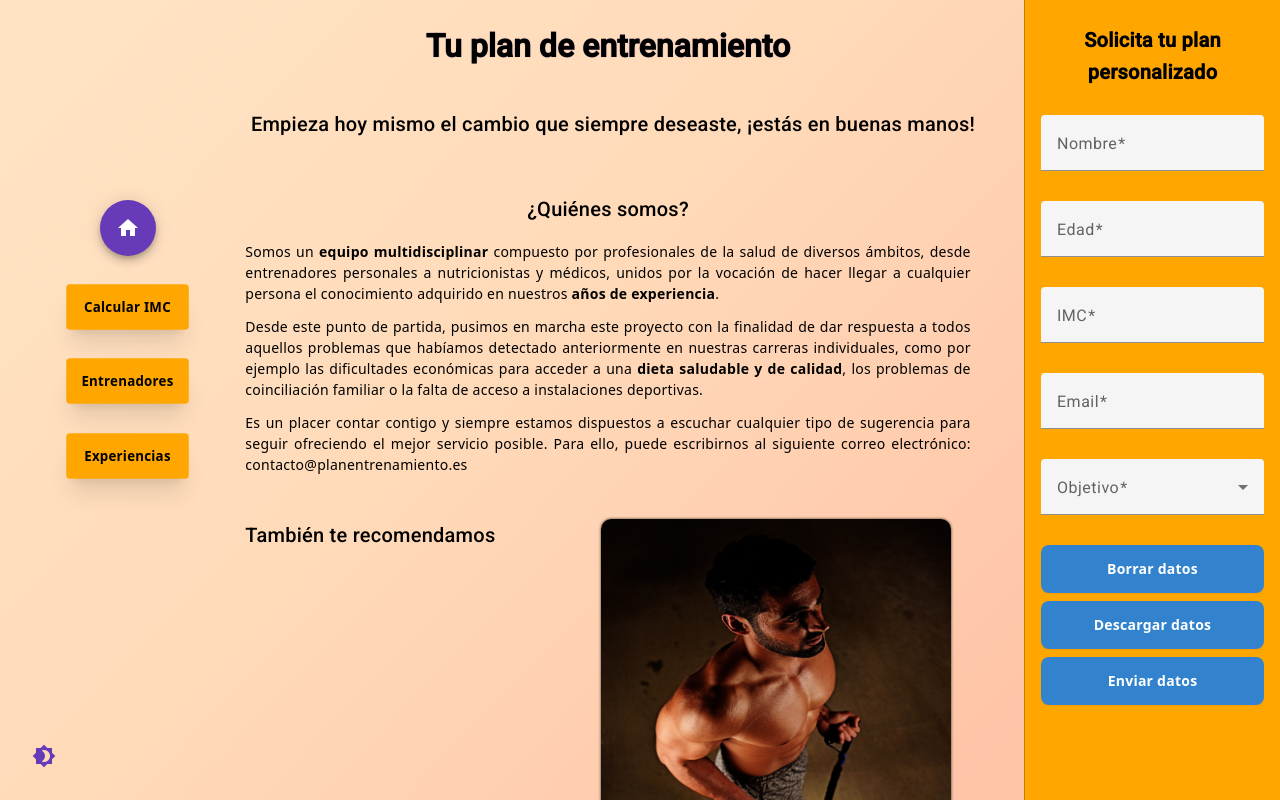
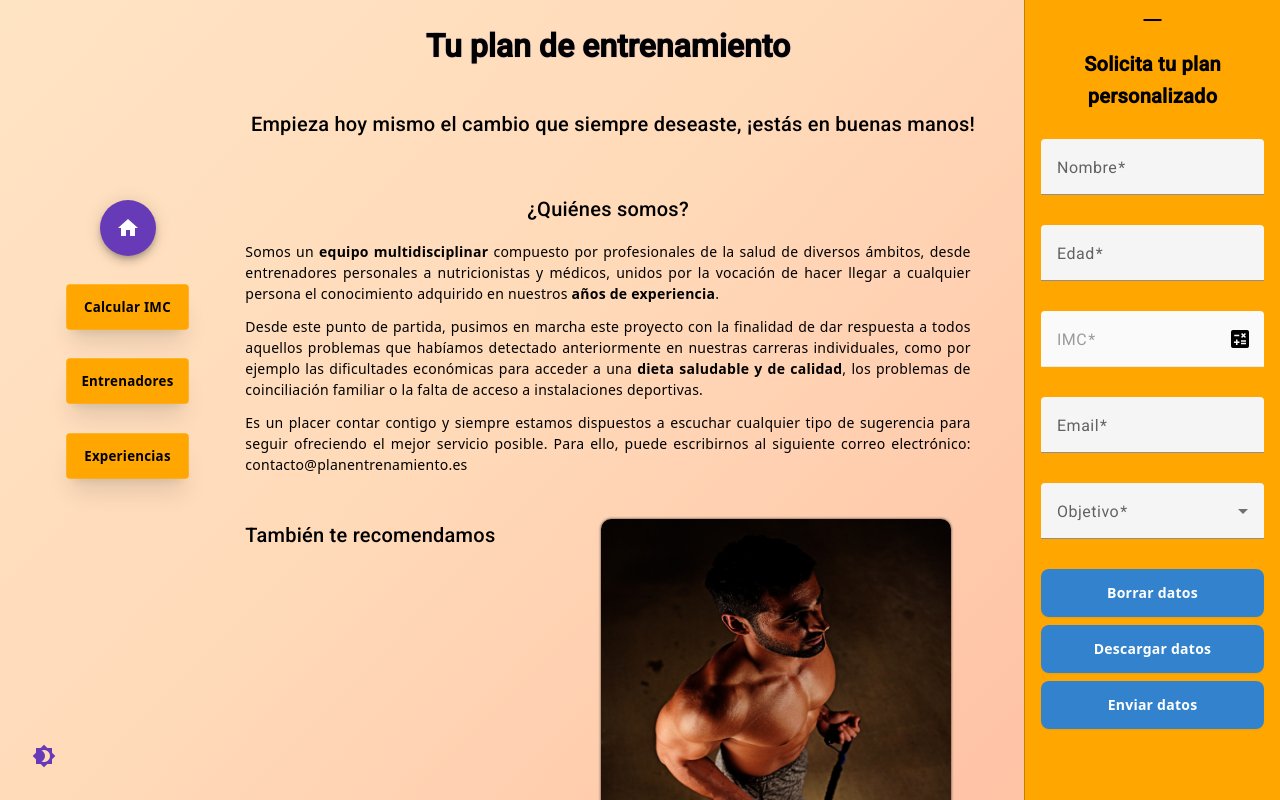
Before and after one commit to Criscode2022/plan-entrenamiento, an Angular app in the folder Código fuente sin compilar/PlanDeEntrenamiento/: page / in a window 1280 px wide. Shown: the top 800 px of the page. Built offline with nearby package versions, Linux system fonts and the light colour scheme.

Commit message:
Improved UX for IMC

```diff
--- a/Código fuente sin compilar/PlanDeEntrenamiento/src/app/core/layout/aside/aside.component.html
+++ b/Código fuente sin compilar/PlanDeEntrenamiento/src/app/core/layout/aside/aside.component.html
@@ -1,4 +1,4 @@
-<mat-icon>maximize</mat-icon>
+<mat-icon class="hidden md:block">maximize</mat-icon>
 
 <h2>Solicita tu plan personalizado</h2>
 
@@ -22,6 +22,12 @@
   >
     <mat-label>IMC</mat-label>
     <input matInput type="number" formControlName="IMC" readonly />
+    <mat-icon
+      class="text-black cursor-pointer"
+      routerLink="indicemasa"
+      matSuffix
+      >calculate</mat-icon
+    >
     <mat-error *ngIf="this.IMC?.hasError('required')">
       Calcula tu IMC en la sección "Calcular IMC"
     </mat-error>
--- a/Código fuente sin compilar/PlanDeEntrenamiento/src/app/core/layout/aside/aside.component.scss
+++ b/Código fuente sin compilar/PlanDeEntrenamiento/src/app/core/layout/aside/aside.component.scss
@@ -9,12 +9,6 @@ h2 {
   font-weight: bold;
 }
 
-@media (min-width: 701px) {
-  mat-icon {
-    display: none;
-  }
-}
-
 @media (max-width: 700px) {
   :host {
     border-top: solid black 1px;
--- a/Código fuente sin compilar/PlanDeEntrenamiento/src/app/core/layout/aside/aside.form.ts
+++ b/Código fuente sin compilar/PlanDeEntrenamiento/src/app/core/layout/aside/aside.form.ts
@@ -15,7 +15,10 @@ export class AsideForm extends SubsDirective {
   private skeleton = {
     nombre: ['', [Validators.required]],
     edad: ['', [Validators.required, Validators.min(16)]],
-    IMC: [null as number | null, [Validators.required, this.nullableMin(1)]],
+    IMC: [
+      { value: null as number | null, disabled: true },
+      [Validators.required, this.nullableMin(1)],
+    ],
     selectOption: [null, [Validators.required]],
     email: ['', [Validators.required, Validators.email]],
   };
```
